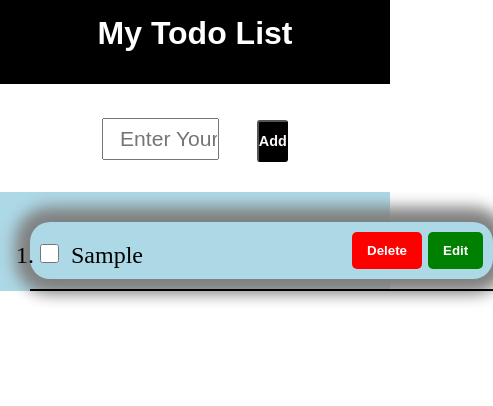
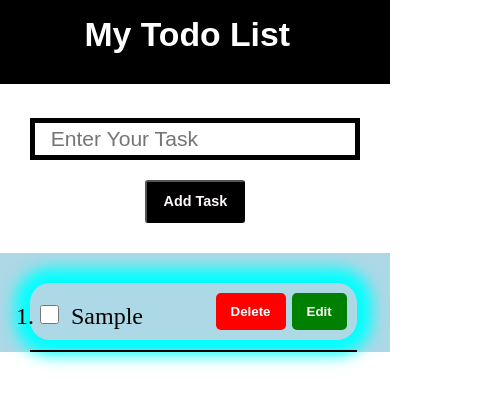
Before and after one commit to its-zaki/Todo-App, a plain HTML site: page index.html in a window 390 px wide. Both pictures are taken after typing "Sample" into the empty fields and a click on the input "Add Task". Shown: the whole page, 493 px wide, since content can reach past the window. Drawn offline with Linux system fonts and the light colour scheme.

Commit message:
Todo App

```diff
--- a/style.css
+++ b/style.css
@@ -6,18 +6,24 @@
 body {
   width: 100%;
   height: 100vh;
-
 }
-
-
 .heading {
-  background-color:#000;
+  background-color: #000;
   width: 100%;
   height: 10vh;
   color: #ffffff;
   text-align: center;
   padding-top: 15px;
   font-family: Arial, Helvetica, sans-serif;
+}
+/* responsive header  */
+@media (max-width: 600px) {
+  .heading {
+    font-size: 4vh;
+    text-align: left;
+    padding-left: 10vh;
+    width: 100vw;
+  }
 }
 .form {
   display: flex;
@@ -30,7 +36,6 @@ body {
   height: 5vh;
   margin-right: 4vh;
   font-size: 2.5vh;
-
   padding-left: 15px;
 }
 #user_input::placeholder {
@@ -48,17 +53,30 @@ body {
   font-family: Arial, Helvetica, sans-serif;
   font-size: 0.9rem;
 }
-.submit-btn:hover{
-    background-color: rgb(117, 116, 116) ;
+.submit-btn:hover {
+  background-color: rgb(117, 116, 116);
   border: none;
-    /* color: black; */
+
+}
+/* form responsive */
+@media (max-width: 600px) {
+  #user_input {
+    width: 100%;
+    border: 5px solid #000;
+    display: block;
+  }
+  .submit-btn {
+    margin-left: 35%;
+    width: 100px;
+    padding: 10px;
+    margin-top: 20px;
+  }
 }
 .list {
   display: flex;
   align-items: center;
   background-color: #add8e6;
   padding: 0px 30px;
-
 
   margin-top: 30px;
 }
@@ -73,7 +91,7 @@ hr {
 }
 .li-div {
   background-color: #add8e6;
-  box-shadow: 0px 0px 15px 15px grey;
+  box-shadow: 0px 0px 15px 15px aqua;
   padding: 10px;
   display: flex;
   justify-content: space-between;
@@ -94,9 +112,8 @@ hr {
   border: none;
   border-radius: 5px;
 }
-.del:hover{
+.del:hover {
   background-color: #ff8885;
-
 }
 .edit {
   cursor: pointer;
@@ -107,11 +124,24 @@ hr {
   border: none;
   border-radius: 5px;
 }
-.edit:hover{
+.edit:hover {
   background-color: #5fb15f;
 }
-.check{
+.check {
   width: 19px;
   height: 19px;
   cursor: pointer;
 }
+/* list responsive */
+@media (max-width: 600px) {
+  .list {
+    width: 100%;
+  }
+  .li-div {
+    width: 100%;
+    box-shadow: 0px 0px 15px 15px aqua;
+  }
+  .todo-li {
+    width: 45vw;
+  }
+}
```
Also changed, not shown: app.js (+11 -17 lines), index.html (+2 -2 lines). Lines whose indentation alone changed are shown as unchanged.
